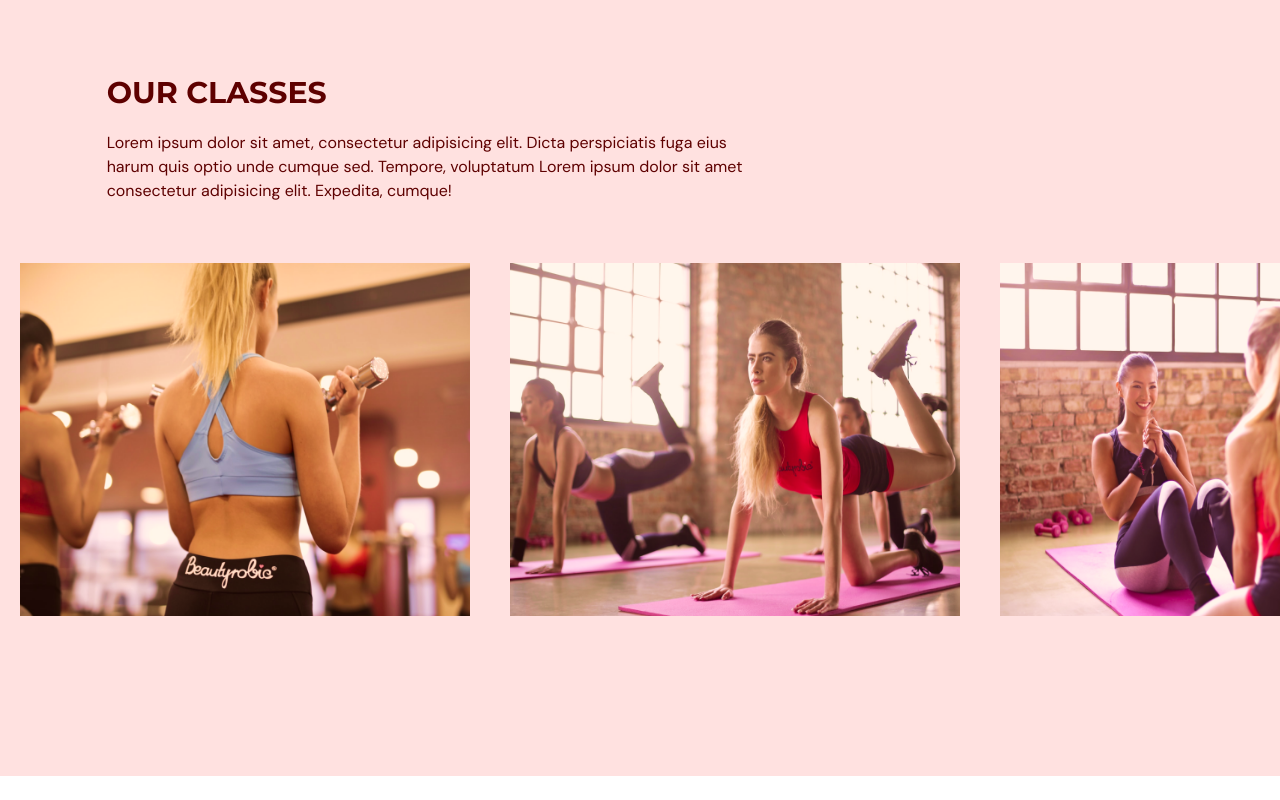
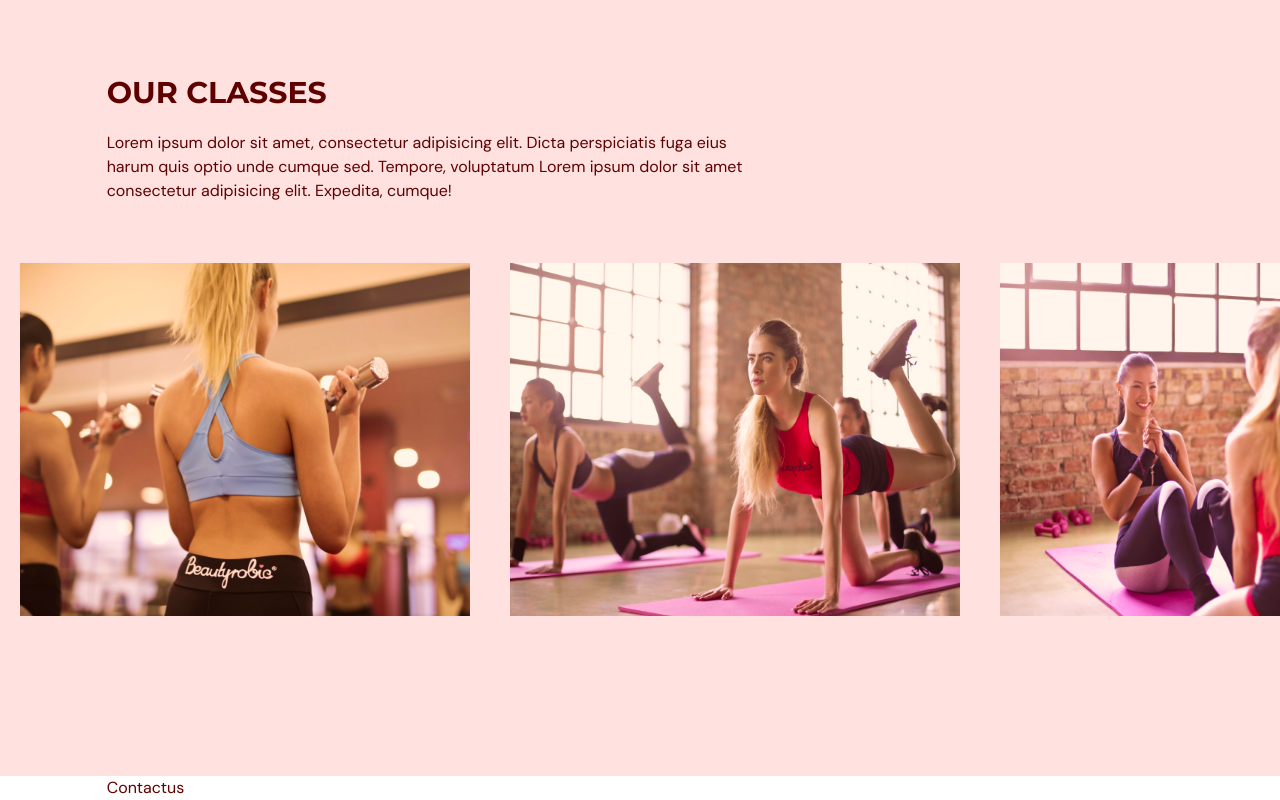
Before and after one commit to MarwanOladele/fitness-app, a React (Vite) app: page / in a window 1280 px wide. Shown: the part 2258-3058 px from the top of the page. Before the commit the page ends 3034 px from the top, so only its background shows below. Built offline with nearby package versions, Linux system fonts and the light colour scheme.

Commit message:
contact us section

```diff
--- a/package.json
+++ b/package.json
@@ -15,6 +15,7 @@
     "react": "^18.2.0",
     "react-anchor-link-smooth-scroll": "^1.0.12",
     "react-dom": "^18.2.0",
+    "react-hook-form": "^7.44.3",
     "react-icon": "^1.0.0",
     "react-icons": "^4.8.0"
   },
--- a/src/App.tsx
+++ b/src/App.tsx
@@ -4,6 +4,7 @@ import { SelectedPage } from "@/shared/types";
 import Home from "@/pages/home/Home";
 import Benefits from "@/pages/benefits/Benefits";
 import Ourclasses from "@/pages/ourClasses/Ourclasses";
+import Contactus from "./pages/contactUs/Contactus";
 
 const App = () => {
   const [selectedPage, setSelectedPage] = useState<SelectedPage>(
@@ -15,6 +16,7 @@ const App = () => {
       <Home setSelectedPage={setSelectedPage} />
       <Benefits setSelectedPage={setSelectedPage} />
       <Ourclasses />
+      <Contactus setSelectedPage={setSelectedPage} />
     </div>
   );
 };
--- /dev/null
+++ b/src/pages/contactUs/Contactus.tsx
@@ -0,0 +1,15 @@
+import { SelectedPage } from "@/shared/types"
+import { useForm } from "react-hook-form"
+import contactus from '../../assets/ContactUsPageGraphic.png'
+
+type Props = {
+    setSelectedPage: (value: SelectedPage) => void
+}
+
+const Contactus = ({setSelectedPage}: Props) => {
+  return (
+    <section id="contactus" className="mx-auto w-5/6">Contactus</section>
+  )
+}
+
+export default Contactus
```
Also changed, not shown: 1 other file (tests, documents, lock files or other folders).
